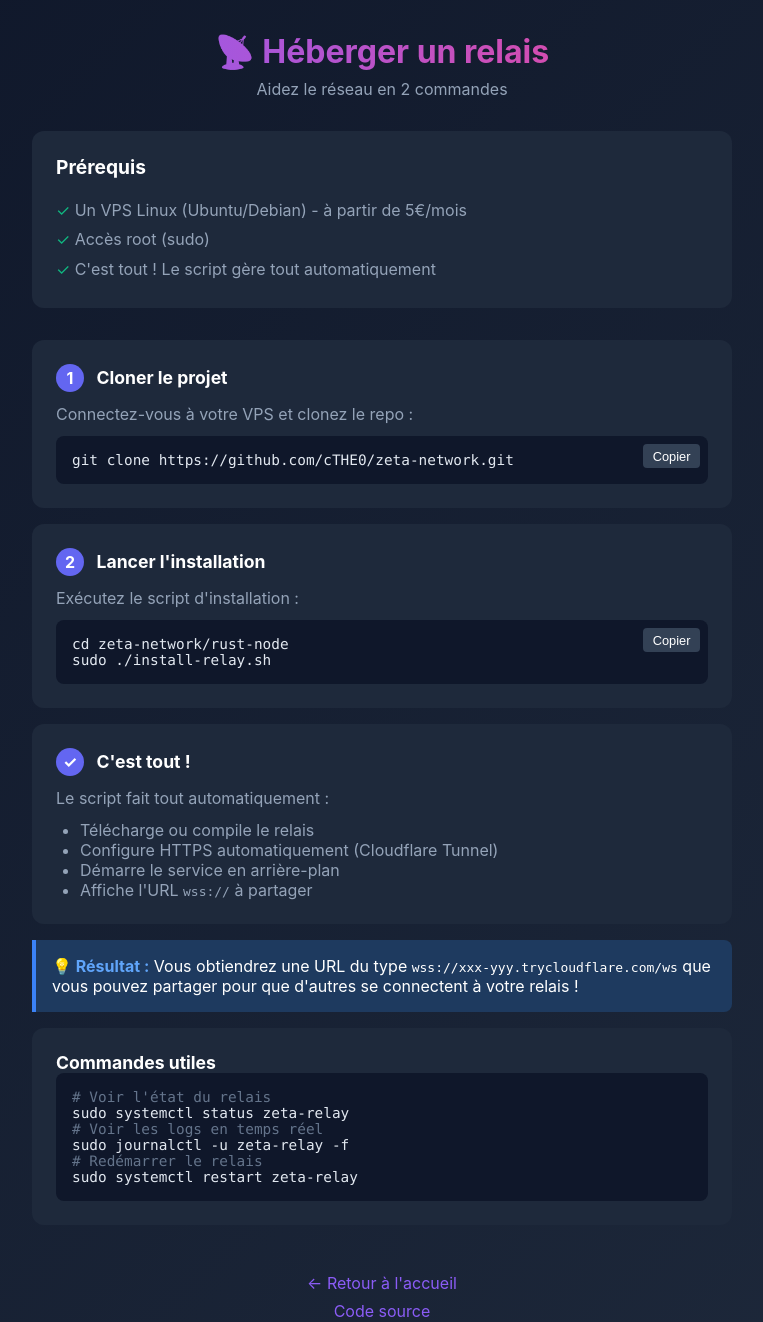
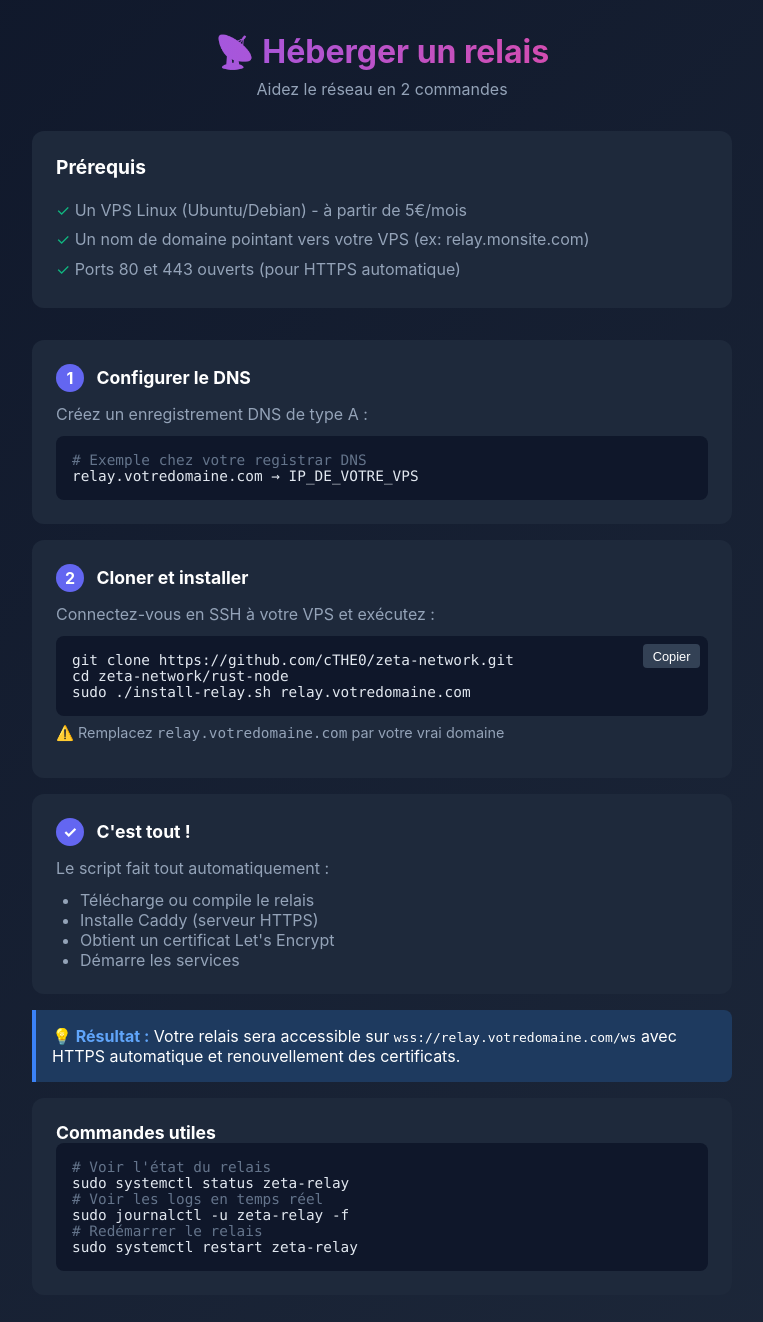
Before and after one commit to cTHE0/zeta-network, a Flask app: page /install in a window 1280 px wide. Shown: the top 1322 px of the page, without its empty margins (258-1021 px from the left). Run offline with Flask 3, Linux system fonts and the light colour scheme.

Commit message:
Caddy + Let's Encrypt pour HTTPS fiable et automatique

```diff
--- a/pythonanywhere/templates/install.html
+++ b/pythonanywhere/templates/install.html
@@ -136,30 +136,34 @@
             <h2>Prérequis</h2>
             <ul>
                 <li>Un VPS Linux (Ubuntu/Debian) - à partir de 5€/mois</li>
-                <li>Accès root (sudo)</li>
-                <li>C'est tout ! Le script gère tout automatiquement</li>
+                <li>Un nom de domaine pointant vers votre VPS (ex: relay.monsite.com)</li>
+                <li>Ports 80 et 443 ouverts (pour HTTPS automatique)</li>
             </ul>
         </div>
 
         <div class="step">
             <span class="step-number">1</span>
-            <h3>Cloner le projet</h3>
-            <p>Connectez-vous à votre VPS et clonez le repo :</p>
+            <h3>Configurer le DNS</h3>
+            <p>Créez un enregistrement DNS de type A :</p>
             <div class="code">
-                <button class="copy-btn" onclick="copyCode(this)">Copier</button>
-                <span class="code-line">git clone https://github.com/cTHE0/zeta-network.git</span>
+                <span class="code-line code-comment"># Exemple chez votre registrar DNS</span>
+                <span class="code-line">relay.votredomaine.com  →  IP_DE_VOTRE_VPS</span>
             </div>
         </div>
 
         <div class="step">
             <span class="step-number">2</span>
-            <h3>Lancer l'installation</h3>
-            <p>Exécutez le script d'installation :</p>
+            <h3>Cloner et installer</h3>
+            <p>Connectez-vous en SSH à votre VPS et exécutez :</p>
             <div class="code">
                 <button class="copy-btn" onclick="copyCode(this)">Copier</button>
+                <span class="code-line">git clone https://github.com/cTHE0/zeta-network.git</span>
                 <span class="code-line">cd zeta-network/rust-node</span>
-                <span class="code-line">sudo ./install-relay.sh</span>
+                <span class="code-line">sudo ./install-relay.sh relay.votredomaine.com</span>
             </div>
+            <p style="color: #94a3b8; margin-top: 0.5rem; font-size: 0.9rem;">
+                ⚠️ Remplacez <code>relay.votredomaine.com</code> par votre vrai domaine
+            </p>
         </div>
 
         <div class="step">
@@ -168,14 +172,14 @@
             <p>Le script fait tout automatiquement :</p>
             <ul style="color: #94a3b8; margin-top: 0.5rem; padding-left: 1.5rem;">
                 <li>Télécharge ou compile le relais</li>
-                <li>Configure HTTPS automatiquement (Cloudflare Tunnel)</li>
-                <li>Démarre le service en arrière-plan</li>
-                <li>Affiche l'URL <code>wss://</code> à partager</li>
+                <li>Installe Caddy (serveur HTTPS)</li>
+                <li>Obtient un certificat Let's Encrypt</li>
+                <li>Démarre les services</li>
             </ul>
         </div>
 
         <div class="info-box">
-            <strong>💡 Résultat :</strong> Vous obtiendrez une URL du type <code>wss://xxx-yyy.trycloudflare.com/ws</code> que vous pouvez partager pour que d'autres se connectent à votre relais !
+            <strong>💡 Résultat :</strong> Votre relais sera accessible sur <code>wss://relay.votredomaine.com/ws</code> avec HTTPS automatique et renouvellement des certificats.
         </div>
 
         <div class="step">
```
Also changed, not shown: 1 other file.
